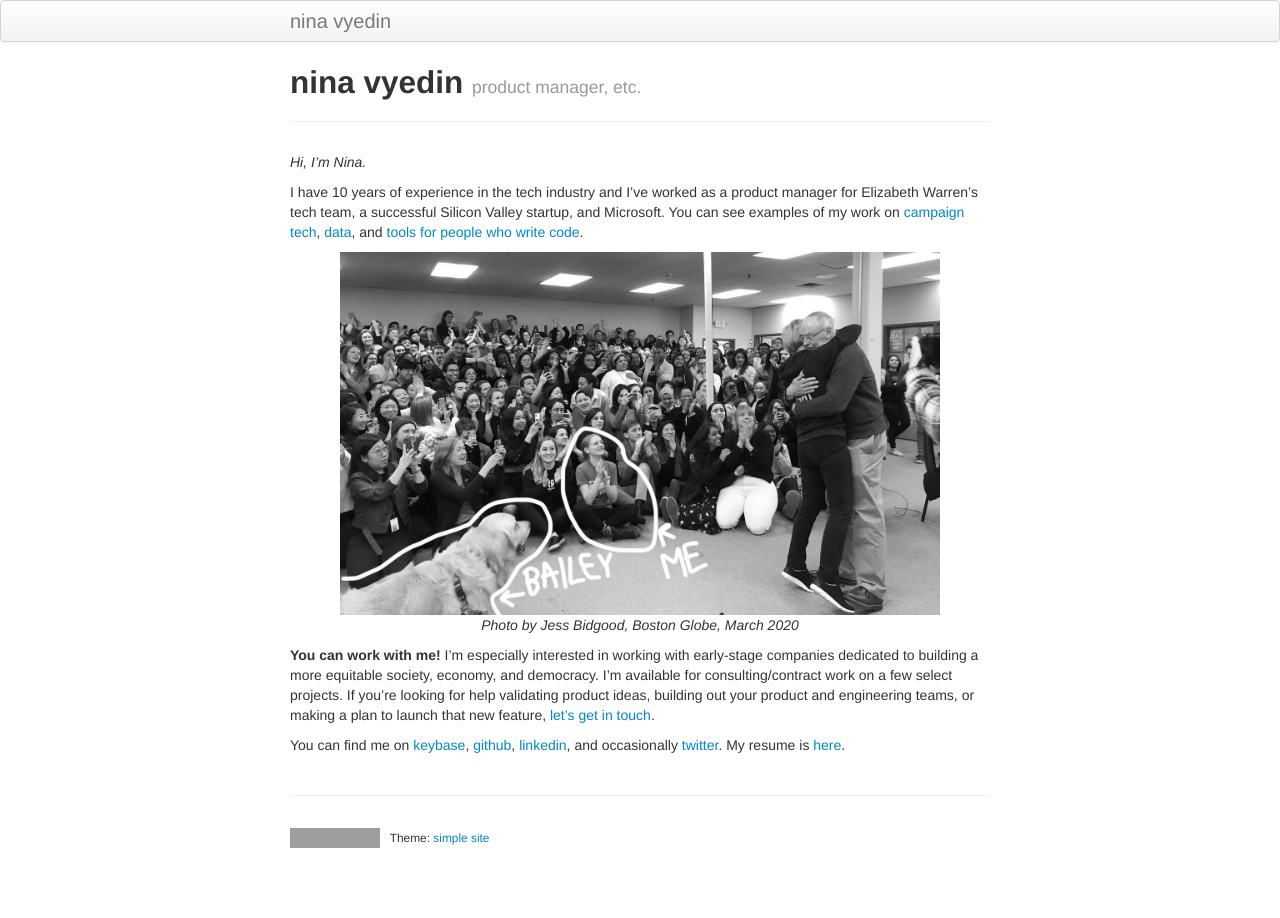
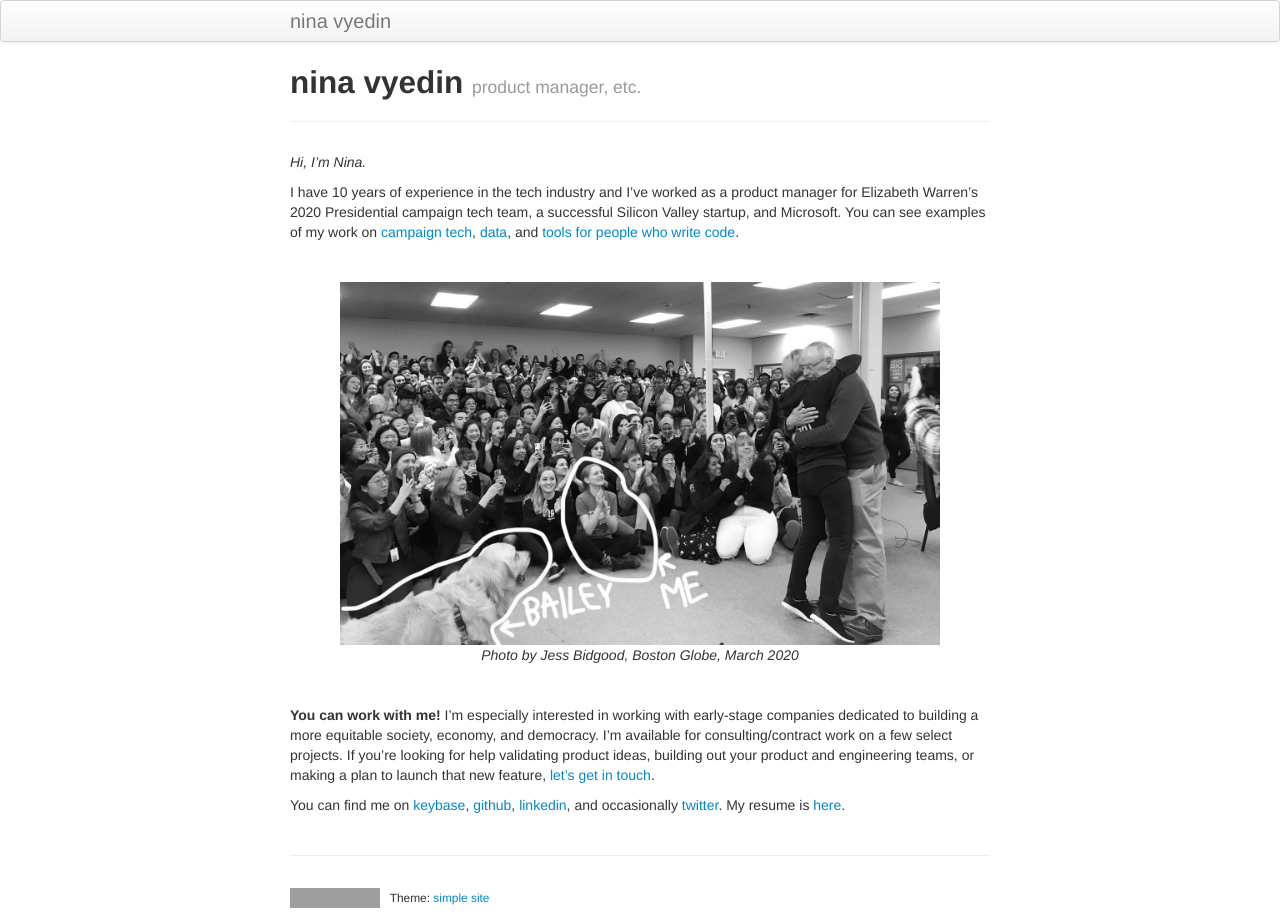
Before and after one commit to vyedin/vyedin.github.io, a Jekyll site: the page built from index.md, in a window 1280 px wide. Built offline with Jekyll 4.4.1, drawn with Linux system fonts in a browser that asks for light colours; grey boxes are pictures that could not be loaded.

Commit message:
Update index.md

```diff
--- a/index.md
+++ b/index.md
@@ -7,12 +7,14 @@ description:
 
 _Hi, I'm Nina._
 
-I have 10 years of experience in the tech industry and I've worked as a product manager for Elizabeth Warren's tech team, a successful Silicon Valley startup, and Microsoft. You can see examples of my work on [campaign tech](), [data](/pages/data.html), and [tools for people who write code]().
+I have 10 years of experience in the tech industry and I've worked as a product manager for Elizabeth Warren's 2020 Presidential campaign tech team, a successful Silicon Valley startup, and Microsoft. You can see examples of my work on [campaign tech](), [data](/pages/data.html), and [tools for people who write code]().
 
+<br/>
 
 <p align="center"><img src="globe_bw.jpeg" alt="Photo by Jess Bidgood, Boston Globe, March 2020" width="600"/><br/>
 <i>Photo by Jess Bidgood, Boston Globe, March 2020</i></p>
 
+<br/>
 
 **You can work with me!**
 I'm especially interested in working with early-stage companies dedicated to building a more equitable society, economy, and democracy. I'm available for consulting/contract work on a few select projects. If you're looking for help validating product ideas, building out your product and engineering teams, or making a plan to launch that new feature, [let's get in touch](mailto:nina@vyed.in).
```
